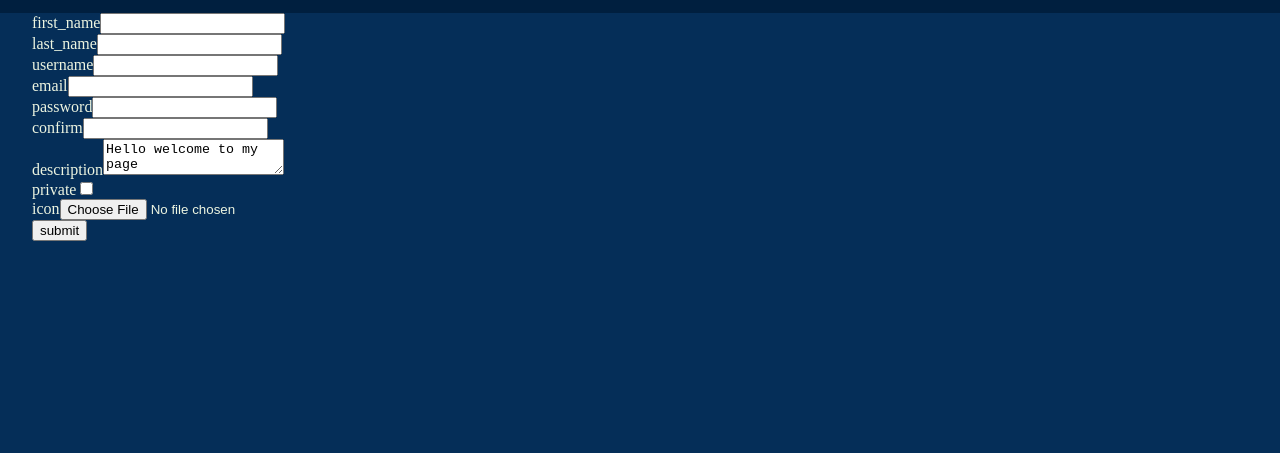
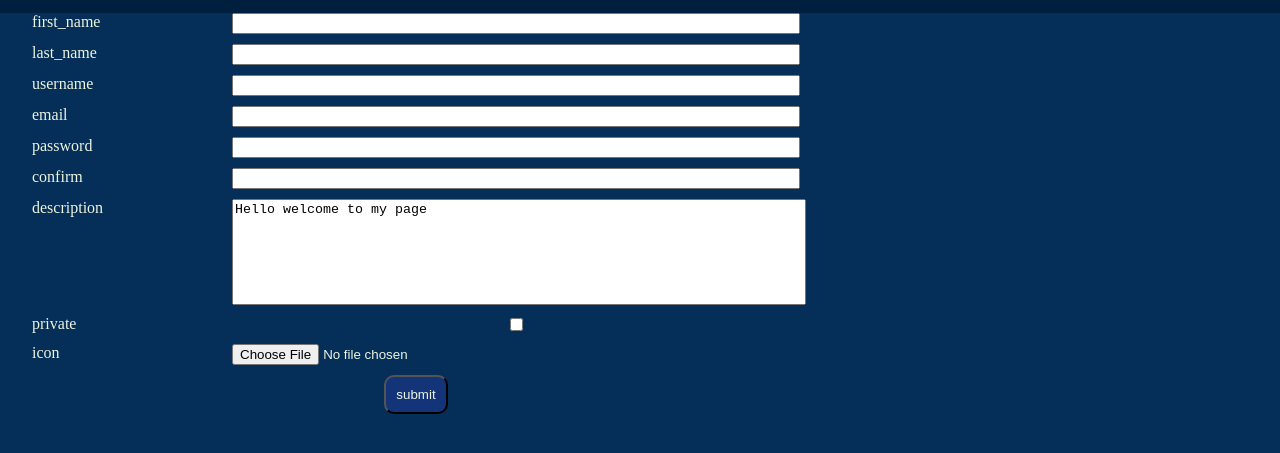
Before and after one commit to gabecpf97/clone_book_page, a React app: page /sign_up in a window 1280 px wide. Shown: the part 57-510 px from the top of the page. Built offline with nearby package versions, Linux system fonts and the light colour scheme.

Commit message:
added create post css

```diff
--- a/src/component/FormField.js
+++ b/src/component/FormField.js
@@ -1,4 +1,5 @@
 import React from "react";
+import "../style/formfield.css";
 
 const FormField = ({ field_name, field_type, field_req, handleChange, value }) => {
 
--- /dev/null
+++ b/src/style/formfield.css
@@ -0,0 +1,21 @@
+form {
+    display: flex;
+    justify-content: center;
+    align-items: center;
+    flex-direction: column;
+    max-width: 1200px;
+    width: 60vw;
+    gap: 10px;
+}
+
+.field {
+    display: grid;
+    grid-template-columns: 200px 1fr;
+    width: 100%;
+}
+
+.field textarea {
+    height: 100px;
+    width: 100%;
+    resize: none;
+}
--- a/src/style/navBar.css
+++ b/src/style/navBar.css
@@ -17,7 +17,8 @@
     gap: 20px;
 }
 
-.page {
+.page,
+.submit {
     background-color: #14347a;
     padding: 10px;
     border-radius: 10px;
--- a/src/style/style.css
+++ b/src/style/style.css
@@ -9,7 +9,8 @@ li {
 }
 
 a,
-.page {
+.page,
+.submit {
     text-decoration: none;
     color: #EDF5E1;
 }
@@ -56,3 +57,11 @@ ul {
     text-align: end;
     padding: 0px 10px;
 }
+
+/* form */
+.create_post {
+    display: flex;
+    justify-content: center;
+    align-content: center;
+    padding: 20px;
+}
```
